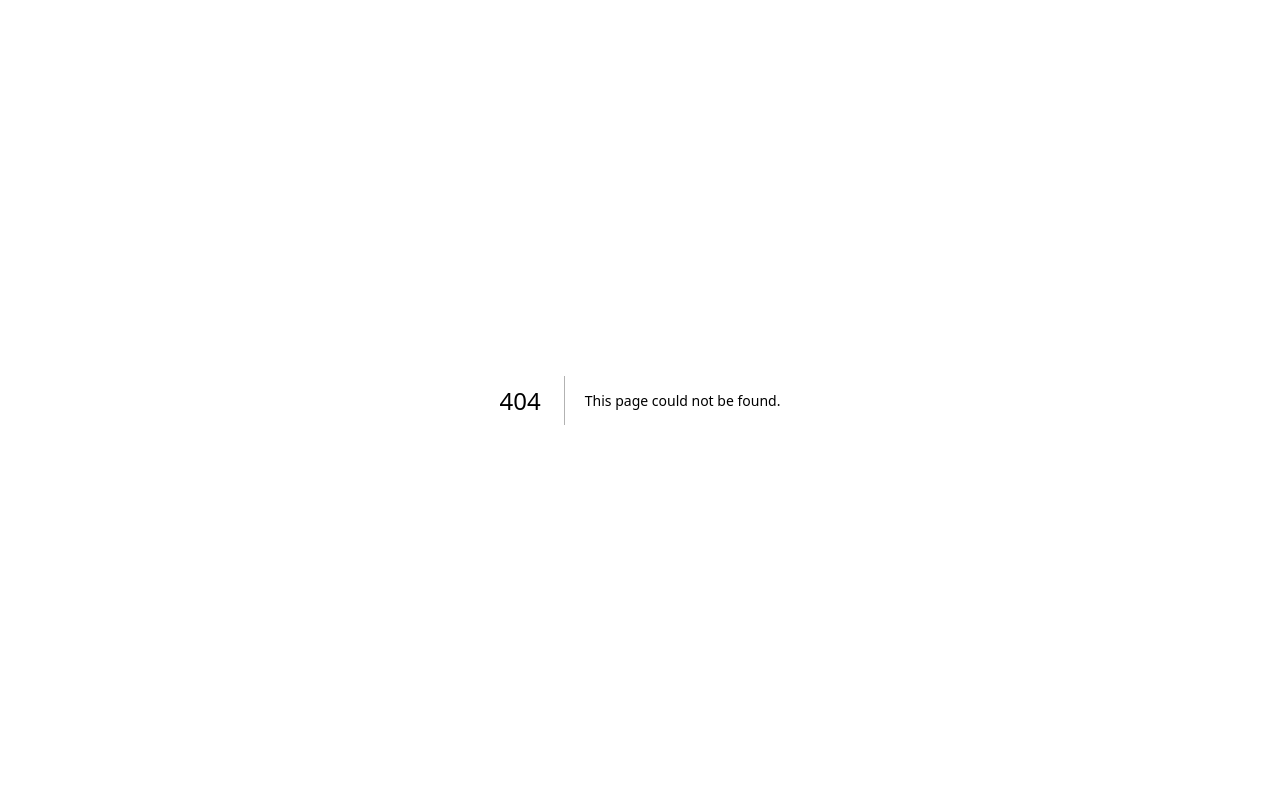
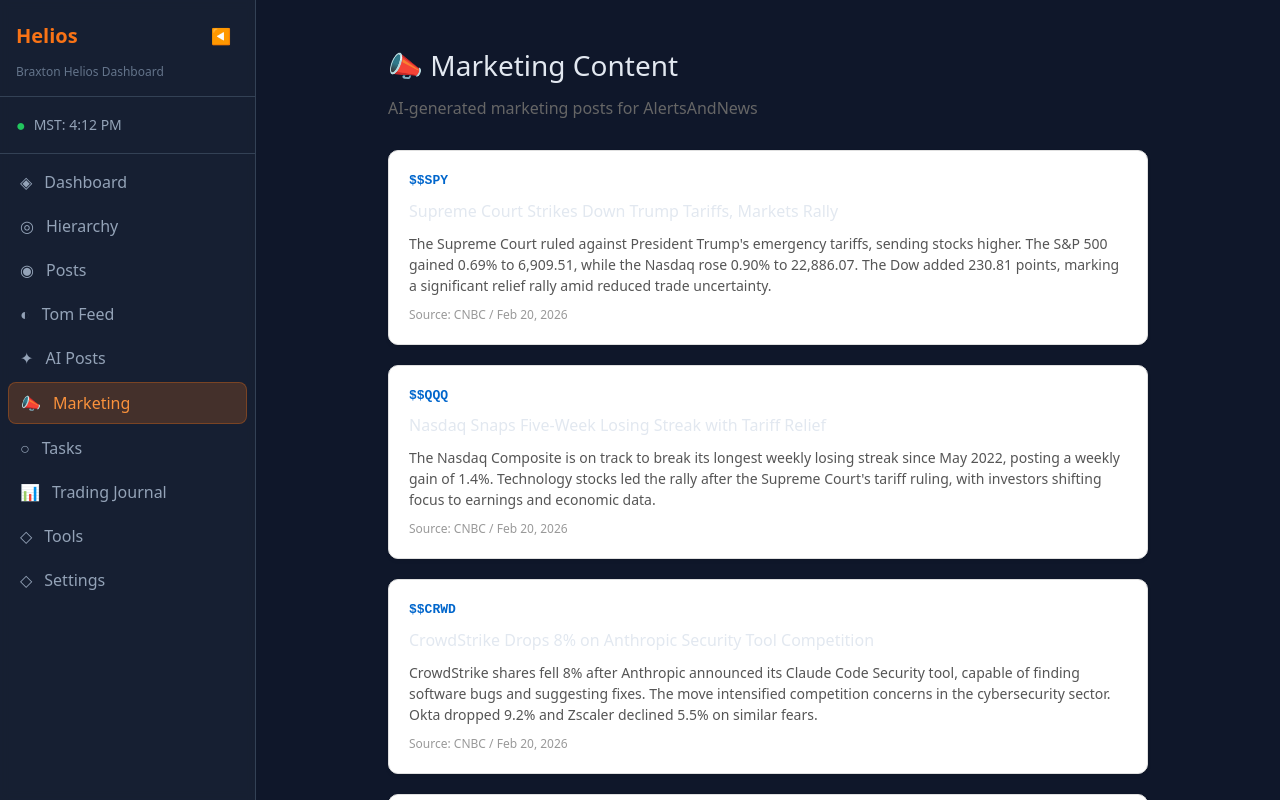
Before and after one commit to AAN2793/helios-dashboard, a Next.js app: page /marketing in a window 1280 px wide. Before the commit this address had no page. Shown: the top 800 px of the page. Built offline with nearby package versions, Linux system fonts and the light colour scheme.

Commit message:
Add Marketing page for AI-generated content

```diff
--- a/components/Layout.js
+++ b/components/Layout.js
@@ -38,6 +38,7 @@
     { name: 'Posts', path: '/posts', emoji: '◉' },
     { name: 'Tom Feed', path: '/tom-feed', emoji: '◐' },
     { name: 'AI Posts', path: '/generated-posts', emoji: '✦' },
+    { name: 'Marketing', path: '/marketing', emoji: '📣' },
     { name: 'Tasks', path: '/tasks', emoji: '○' },
     { name: 'Trading Journal', path: '/trading-journal', emoji: '📊' },
     { name: 'Tools', path: '/tools', emoji: '◇' },
--- /dev/null
+++ b/pages/marketing.js
@@ -0,0 +1,88 @@
+import { useState, useEffect } from 'react';
+import Layout from '../components/Layout';
+
+export default function Marketing() {
+  const [posts, setPosts] = useState([]);
+  const [loading, setLoading] = useState(true);
+
+  useEffect(() => {
+    fetch('/api/generated-posts')
+      .then(res => res.json())
+      .then(data => {
+        setPosts(data.posts || []);
+        setLoading(false);
+      })
+      .catch(() => setLoading(false));
+  }, []);
+
+  return (
+    <Layout>
+      <div style={{ maxWidth: '800px', margin: '0 auto', padding: '20px' }}>
+        <h1 style={{ fontSize: '28px', marginBottom: '10px' }}>📣 Marketing Content</h1>
+        <p style={{ color: '#666', marginBottom: '30px' }}>
+          AI-generated marketing posts for AlertsAndNews
+        </p>
+
+        {loading ? (
+          <p>Loading...</p>
+        ) : posts.length === 0 ? (
+          <div style={{
+            padding: '40px',
+            textAlign: 'center',
+            background: '#f5f5f5',
+            borderRadius: '10px'
+          }}>
+            <p style={{ color: '#666' }}>No marketing posts yet.</p>
+            <p style={{ color: '#999', fontSize: '14px' }}>
+              Run Allen or use Codex/Claude to generate content.
+            </p>
+          </div>
+        ) : (
+          <div style={{ display: 'flex', flexDirection: 'column', gap: '20px' }}>
+            {posts.map((post, index) => (
+              <div
+                key={index}
+                style={{
+                  background: 'white',
+                  border: '1px solid #e0e0e0',
+                  borderRadius: '10px',
+                  padding: '20px',
+                  boxShadow: '0 2px 4px rgba(0,0,0,0.05)'
+                }}
+              >
+                <div style={{
+                  fontFamily: 'monospace',
+                  color: '#0066cc',
+                  fontWeight: 'bold',
+                  marginBottom: '8px'
+                }}>
+                  ${post.ticker || 'TICKER'}
+                </div>
+                <h3 style={{ margin: '0 0 10px 0', fontSize: '16px' }}>
+                  {post.headline || 'Headline here'}
+                </h3>
+                <p style={{ color: '#555', margin: 0, fontSize: '14px', lineHeight: '1.5' }}>
+                  {post.body || 'Body content...'}
+                </p>
+                {post.source && (
+                  <p style={{ color: '#999', fontSize: '12px', marginTop: '10px' }}>
+                    Source: {post.source}
+                  </p>
+                )}
+              </div>
+            ))}
+          </div>
+        )}
+
+        <div style={{ marginTop: '40px', padding: '20px', background: '#f0f7ff', borderRadius: '10px' }}>
+          <h3 style={{ marginTop: 0 }}>💡 How to Generate More Content</h3>
+          <ul style={{ color: '#555', lineHeight: '1.8' }}>
+            <li>Run the Allen content writer cron job</li>
+            <li>Use Claude Code: <code>claude "Generate 5 marketing posts for AlertsAndNews"</code></li>
+            <li>Use Codex: <code>codex "Generate engaging financial posts"</code></li>
+          </ul>
+        </div>
+      </div>
+    </Layout>
+  );
+}
```
